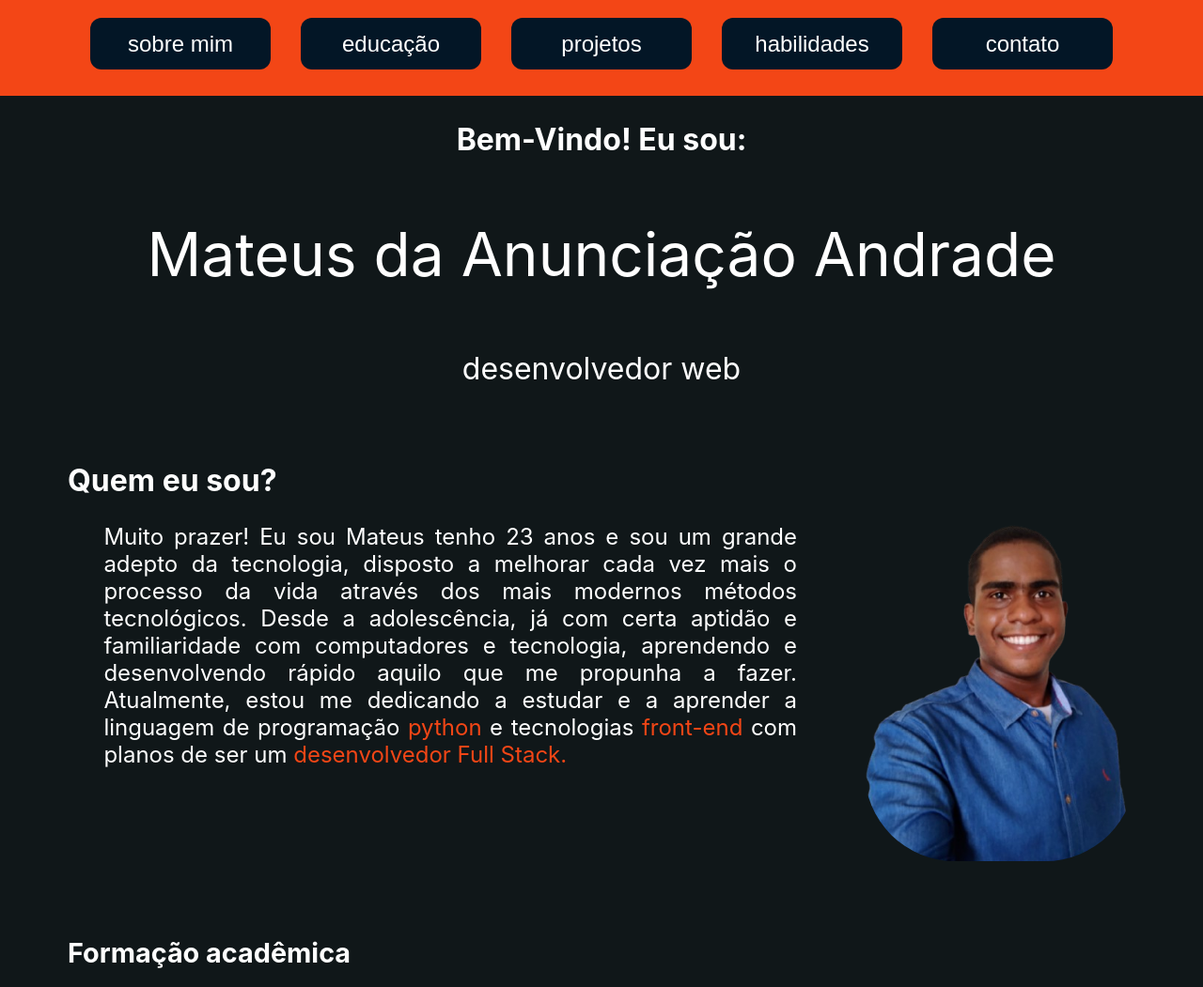
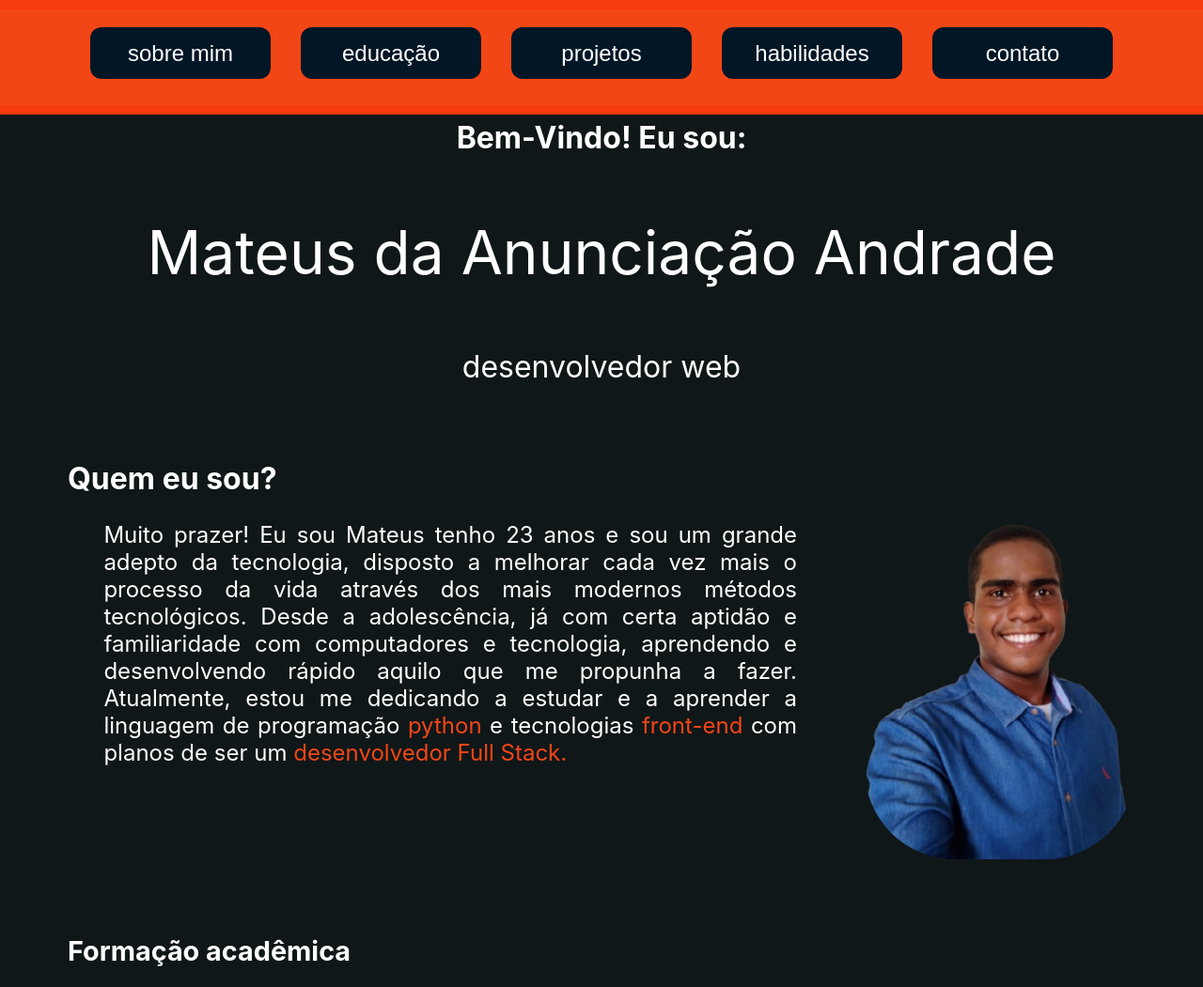
Before and after one commit to Mateus-An-Andrade/devmateusandrade, a plain HTML site: page index.html in a window 1280 px wide. Shown: the top 1051 px of the page at 94% size. Drawn offline with Linux system fonts and the light colour scheme.

Commit message:
alterada a tag section para nav nos botões, e o estilo dos botões: ao rolar a tela ou clicar, o menu fica fixo e mostrado junto ao conteúdo

```diff
--- a/Static/style.css
+++ b/Static/style.css
@@ -3,6 +3,7 @@ html{
 }
 
 body{
+    padding-top: 100px;
     background-color: rgba(16, 23, 25, 1);
     margin: 0px;
     font-family: -apple-system, BlinkMacSystemFont, "Segoe UI", Roboto, "Helvetica Neue", Arial, "Noto Sans", "Liberation Sans", sans-serif, "Apple Color Emoji", "Segoe UI Emoji", "Segoe UI Symbol", "Noto Color Emoji";
@@ -61,8 +62,14 @@ body{
 /*==================================================================*/
 /* ===>bloco de estilização do cabeçalho e parte superior do código: inicio <===*/
 
-.cabecalho{
-    text-align: center;
+.cabecalho {
+    position: fixed;
+    top: 0;
+    left: 0;
+    width: 100%;
+    z-index: 1000;
+    background-color:#f63c0e;; /* ou a cor que você quiser pro fundo do menu */
+    padding: 10px 0; /* se quiser ajustar o espaço interno */
 }
 
 
@@ -74,9 +81,18 @@ body{
     gap: 2em;
     width:auto;
     padding: 1.2em;
-    background-color: rgba(243, 70, 22, 1);
+    background-color: rgb(243, 70, 22);
     animation: surgir_de_cima 2s;
 }
+
+#about_me,
+#academic_training,
+#projects,
+#skills,
+#contact {
+    scroll-margin-top: 150px;
+}
+
 
 .botao_sobre_mim{
     width: 8em;
--- a/index.html
+++ b/index.html
@@ -5,11 +5,8 @@
     <meta name="viewport" content="width=device-width, initial-scale=1.0">
     <title>Mateus Andrade</title>
     <link rel="stylesheet" href="/Static/style.css">
-</head>
 
-<body>
-
-    <section class="cabecalho">
+    <nav class="cabecalho">
 
         <div class="botoes_portifolio" id="inicio">
             <a href="#about_me"><input type="button" value="sobre mim" class="botao_sobre_mim"></a>
@@ -19,7 +16,12 @@
             <a href="#contact"><input type="button" value="contato" class="botao_contato"></a>
         </div>
 
-    </section>
+    </nav>
+</head>
+
+<body>
+
+
 
 
 
```
